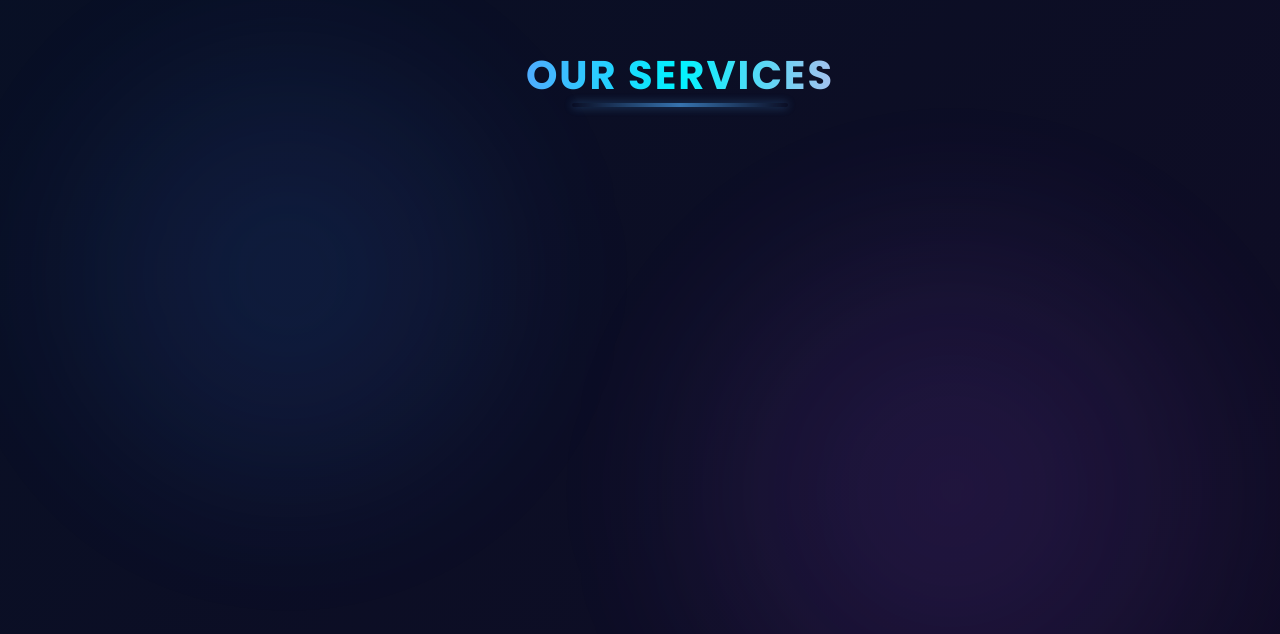
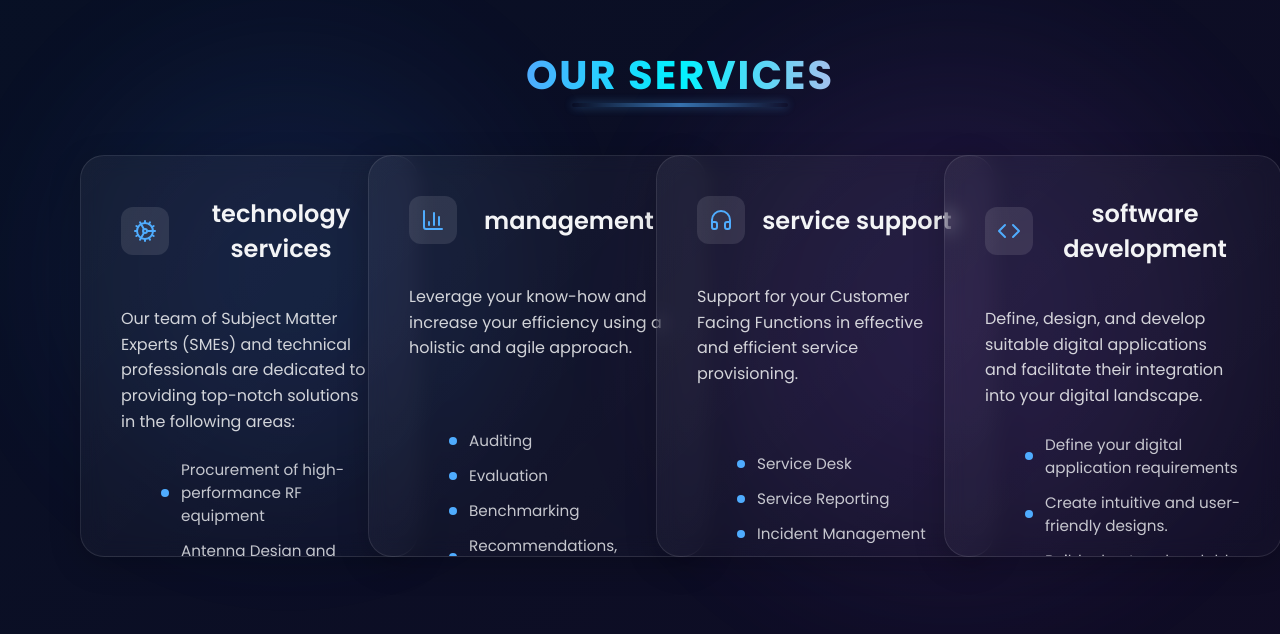
Before and after one commit to Ywette/TSTLUXKOM, a Next.js app: page / in a window 1280 px wide. Shown: the part 1646-2280 px from the top of the page. Built offline with nearby package versions, Linux system fonts and the light colour scheme.

Commit message:
Restore original service cards design and functionality

```diff
--- a/src/app/stylings/ServicesList.css
+++ b/src/app/stylings/ServicesList.css
@@ -5,13 +5,13 @@
     position: relative;
     overflow: hidden;
     width: 100%;
-    min-height: calc(100vh - 80px);
+    height: calc(100vh - 80px); /* Full viewport height minus header */
     display: flex;
     align-items: center;
     justify-content: center;
-    padding: 4rem 2rem;
+    padding: 2rem;
     box-sizing: border-box;
-    background-color: #050914;
+    background-color: #050914; /* Darker base background */
 }
 
 /* Star background */
@@ -90,6 +90,7 @@
     }
 }
 
+/* Background effects */
 .bg-gradient {
     position: absolute;
     inset: 0;
@@ -144,6 +145,7 @@
     margin: 0 auto;
     position: relative;
     z-index: 10;
+    height: calc(100% - 4rem); /* Subtract some padding */
     display: flex;
     flex-direction: column;
 }
@@ -156,7 +158,7 @@
 .section-title {
     font-size: 2.5rem;
     line-height: 1.2;
-    font-weight: 800; /* Bolder font */
+    font-weight: 800;
     background: linear-gradient(to right, #4facfe, #00f2fe, #a6c1ee);
     -webkit-background-clip: text;
     -webkit-text-fill-color: transparent;
@@ -173,57 +175,86 @@
     position: absolute;
     left: 15%;
     bottom: -0.5rem;
-    width: 70%; /* Not full width */
+    width: 70%;
     height: 0.25rem;
     background: linear-gradient(to right, transparent, rgba(79, 172, 254, 0.8), transparent);
     border-radius: 9999px;
     box-shadow: 0 0 10px rgba(79, 172, 254, 0.5);
 }
 
-/* Services Grid */
+/* Service Card Enhancements */
 .services-container {
     display: grid;
-    grid-template-columns: repeat(auto-fit, minmax(280px, 1fr));
+    grid-template-columns: repeat(1, 1fr);
     gap: 2rem;
-    width: 100%;
-    margin-top: 2rem;
+    position: relative;
+    flex: 1;
+    overflow-y: auto;
+    padding-right: 1rem; /* Space for scrollbar */
 }
 
-/* Service Card Base Styles */
 .service-card {
     position: relative;
-    display: flex;
-    flex-direction: column;
-    text-decoration: none;
-    background: rgba(255, 255, 255, 0.03);
+    transition: all 0.5s cubic-bezier(0.4, 0, 0.2, 1);
+    width: 100%;
+    z-index: 1;
+    opacity: 0;
+    height: auto;
+    min-height: 300px;
+    max-height: 400px;
+    cursor: pointer;
+
+    /* Enhanced card styling */
+    background: linear-gradient(135deg, rgba(255, 255, 255, 0.05), rgba(255, 255, 255, 0.02));
     backdrop-filter: blur(10px);
     border: 1px solid rgba(255, 255, 255, 0.1);
-    border-radius: 1rem;
-    padding: 0;
-    min-height: 400px;
-    transition: all 0.3s ease;
+    border-radius: 1.5rem;
+    box-shadow: 0 8px 32px rgba(0, 0, 0, 0.2);
     overflow: hidden;
+}
+
+/* Add a subtle shine effect to the card border */
+.service-card::before {
+    content: '';
+    position: absolute;
+    top: 0;
+    left: -150%;
+    width: 150%;
+    height: 100%;
+    background: linear-gradient(
+        90deg,
+        transparent,
+        rgba(255, 255, 255, 0.1),
+        transparent
+    );
+    transition: all 0.7s;
+    z-index: -1;
+}
+
+.service-card:hover::before {
+    left: 100%;
 }
 
 .service-card:hover {
     transform: translateY(-5px);
-    background: rgba(255, 255, 255, 0.05);
+    box-shadow: 0 12px 40px rgba(0, 0, 0, 0.3);
     border-color: rgba(255, 255, 255, 0.2);
-    box-shadow: 0 8px 32px rgba(0, 0, 0, 0.2);
 }
 
 .service-card-inner {
-    padding: 2rem;
+    padding: 2.5rem;
     height: 100%;
     display: flex;
     flex-direction: column;
+    position: relative;
+    z-index: 2;
 }
 
-/* Card Header */
+/* Enhance card header */
 .card-header {
     display: flex;
     align-items: center;
-    gap: 1.5rem;
+    gap: 1rem;
     margin-bottom: 1.5rem;
 }
 
@@ -231,38 +262,49 @@
     display: flex;
     align-items: center;
     justify-content: center;
-    width: 3.5rem;
-    height: 3.5rem;
+    width: 3rem;
+    height: 3rem;
     background: rgba(255, 255, 255, 0.1);
-    border-radius: 1rem;
+    border-radius: 0.75rem;
     transition: all 0.3s ease;
 }
 
 .service-icon {
-    width: 1.75rem;
-    height: 1.75rem;
+    width: 1.5rem;
+    height: 1.5rem;
     color: #4facfe;
+    transition: all 0.3s ease;
 }
 
 .service-title {
     font-size: 1.5rem;
     font-weight: 600;
-    color: #ffffff;
+    color: #f3f4f6;
     margin: 0;
+    flex: 1;
 }
 
-/* Card Content */
+.service-card:hover .icon-container {
+    background: rgba(79, 172, 254, 0.1);
+    transform: scale(1.05);
+}
+
+.service-card:hover .service-icon {
+    color: #00f2fe;
+}
+
 .service-description {
     font-size: 1rem;
     line-height: 1.6;
-    color: rgba(255, 255, 255, 0.8);
-    margin-bottom: 2rem;
+    color: rgba(243, 244, 246, 0.85);
+    margin-bottom: 1.5rem;
 }
 
+/* Feature list styling */
 .features-list {
-    list-style: none;
-    padding: 0;
-    margin: 0;
+    display: flex;
+    flex-direction: column;
+    gap: 0.75rem;
     margin-top: auto;
 }
 
@@ -270,9 +312,8 @@
     display: flex;
     align-items: center;
     gap: 0.75rem;
-    color: rgba(255, 255, 255, 0.7);
+    color: rgba(243, 244, 246, 0.8);
     font-size: 0.95rem;
-    margin-bottom: 0.75rem;
 }
 
 .feature-dot {
@@ -280,71 +321,77 @@
     height: 0.5rem;
     background: #4facfe;
     border-radius: 50%;
+    flex-shrink: 0;
 }
 
-/* Responsive Design */
-@media (min-width: 768px) {
-    .services-container {
-        grid-template-columns: repeat(2, 1fr);
+/* Responsive adjustments */
+@media (max-width: 768px) {
+    .services-section {
+        padding: 1rem;
+    }
+
+    .section-header {
+        margin-bottom: 1rem;
+    }
+
+    .service-card {
+        min-height: 250px;
+        max-height: 350px;
+    }
+
+    .service-card-inner {
+        padding: 1.5rem;
     }
 }
 
 @media (min-width: 1024px) {
     .services-container {
+        height: 600px;
+        overflow: visible;
         grid-template-columns: repeat(4, 1fr);
-    }
-}
-
-@media (max-width: 768px) {
-    .services-section {
-        padding: 3rem 1rem;
     }
 
     .service-card {
-        min-height: 350px;
+        position: absolute;
+        width: 28%; /* Wider cards (was 23%) */
+        height: 550px;
+        transition: all 0.5s cubic-bezier(0.4, 0, 0.2, 1);
+        transform-style: preserve-3d;
+        backface-visibility: hidden;
     }
 
-    .service-card-inner {
-        padding: 1.5rem;
-    }
+    /* Adjust card positioning for wider cards */
+    .service-card:nth-child(1) { left: 0%; }
+    .service-card:nth-child(2) { left: 24%; }
+    .service-card:nth-child(3) { left: 48%; }
+    .service-card:nth-child(4) { left: 72%; }
 
-    .service-title {
-        font-size: 1.25rem;
+    /* Adjust the expanded card width */
+    .service-card.hovered {
+        width: 50%; /* Wider expanded cards (was 45%) */
+        z-index: 10;
+        transform: translateZ(0);
     }
 }
 
 @media (max-width: 1024px) {
+    .service-card {
+        height: 60vh;
+        min-height: 420px; /* Slightly taller */
+    }
+
     .section-title {
         font-size: 2.25rem;
     }
 }
 
-@media (max-width: 480px) {
-    .service-card {
-        height: 45vh;
-        min-height: 300px;
-    }
-
-    .service-card-inner {
-        padding: 1.5rem;
-    }
-
-    .service-title {
-        font-size: 1.5rem;
-    }
+/* Animation classes */
+.services-container.all-visible .service-card {
+    opacity: 1;
+    transform: translateY(0);
 }
 
-/* Keep the existing animations without modification */
-.services-container.all-visible .service-card {
+.services-container.all-visible .service-card.visible {
     opacity: 1;
-    animation: none;
+    transform: translateY(0);
 }
-
-@media (min-width: 1024px) {
-    .services-container.all-visible .service-card:nth-child(1),
-    .services-container.all-visible .service-card:nth-child(2),
-    .services-container.all-visible .service-card:nth-child(3),
-    .services-container.all-visible .service-card:nth-child(4) {
-        animation: flashShadow 0.4s ease-in-out forwards;
-    }
-}
--- a/src/components/ServicesList.jsx
+++ b/src/components/ServicesList.jsx
@@ -3,7 +3,8 @@
 import { services } from '@/data/services';
 import Link from 'next/link';
 import { Cog, BarChart3, HeadphonesIcon, Code } from 'lucide-react';
-import { useState } from 'react';
+import { useState, useEffect, useRef } from 'react';
+import { useRouter } from 'next/navigation';
 import '../app/stylings/ServicesList.css';
 
 const getIconForService = (serviceId) => {
@@ -23,6 +24,18 @@ const getIconForService = (serviceId) => {
 
 export function ServicesList() {
   const [hoveredCard, setHoveredCard] = useState(null);
+  const [allCardsVisible, setAllCardsVisible] = useState(false);
+  const containerRef = useRef(null);
+  const router = useRouter();
+
+  useEffect(() => {
+    // Set all cards visible after a short delay
+    const timer = setTimeout(() => {
+      setAllCardsVisible(true);
+    }, 1000);
+
+    return () => clearTimeout(timer);
+  }, []);
 
   return (
     <section id="services" className="services-section">
@@ -42,14 +55,22 @@ export function ServicesList() {
         </div>
 
         {/* Services Grid */}
-        <div className="services-container">
-          {services.map((service) => (
-            <Link
+        <div
+          ref={containerRef}
+          className={`services-container ${allCardsVisible ? 'all-visible' : ''}`}
+          data-hovered={hoveredCard}
+        >
+          {services.map((service, index) => (
+            <div
               key={service.id}
-              href={`/services/${service.web}`}
-              className={`service-card ${hoveredCard === service.id ? 'hovered' : ''}`}
+              className={`service-card ${allCardsVisible ? 'visible' : ''} ${hoveredCard === service.id ? 'hovered' : ''}`}
+              style={{
+                transitionDelay: hoveredCard ? '0ms' : `${index * 200}ms`,
+                animationDelay: `${1.3 + index * 0.2}s`
+              }}
               onMouseEnter={() => setHoveredCard(service.id)}
               onMouseLeave={() => setHoveredCard(null)}
+              onClick={() => router.push(`/services/${service.web}`)}
             >
               <div className="service-card-inner">
                 <div className="card-header">
@@ -76,7 +97,7 @@ export function ServicesList() {
                   </ul>
                 )}
               </div>
-            </Link>
+            </div>
           ))}
         </div>
       </div>
```
